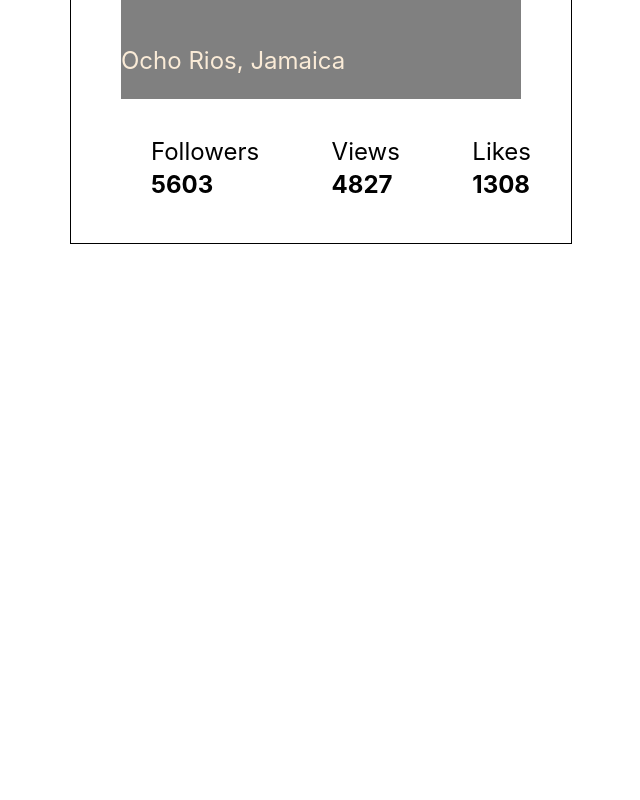
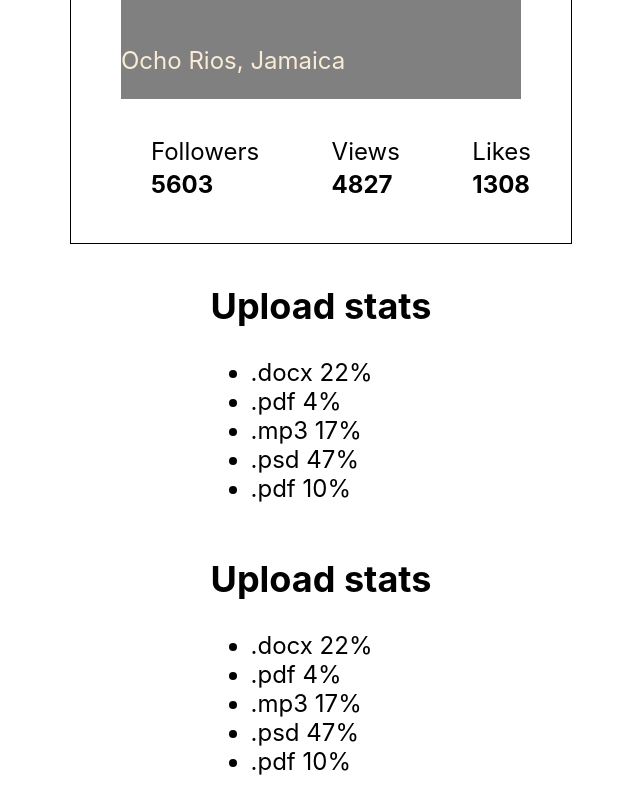
Before and after one commit to RomanVBohdanov22/goit-react-hw-01-components, a React (Create React App) app: page / in a window 1280 px wide. Shown: the part 393-1193 px from the top of the page, without its empty margins (319-959 px from the left). Before the commit the page ends 800 px from the top, so only its background shows below. Built offline with nearby package versions, Linux system fonts and the light colour scheme.

Commit message:
its aliv!

```diff
--- a/src/components/App.jsx
+++ b/src/components/App.jsx
@@ -18,6 +18,7 @@ export const App = () => {
         alignItems: 'center',
         fontSize: 24,
         color: '#010101',
+        flexDirection: 'column',
       }}
     >
       <Profile
@@ -27,6 +28,8 @@ export const App = () => {
         avatar={user.avatar}
         stats={user.stats} />
 
+      <Statistics title="Upload stats" stats={data} />
+      <Statistics stats={data} />
     </div>
   );
 };
--- a/src/components/statistics/Statistics.jsx
+++ b/src/components/statistics/Statistics.jsx
@@ -1,7 +1,7 @@
 import '../statistics/Statistics.css';
 import StatisticsItem from './StatisticsItem';
 
-const Statistics = (stats) => {
+const Statistics = ({ title , stats }) => {
     return ( <section className='statistics'>
         <h2 className='title'>Upload stats</h2>
             <ul className='stat-list'>
--- a/src/components/statistics/StatisticsItem.jsx
+++ b/src/components/statistics/StatisticsItem.jsx
@@ -4,7 +4,7 @@ const StatisticsItem = ({label, percentage}) => {
     return (
     <li className='item'>
             <span className='label'>{label}</span>
-            <span className='percentage'>{percentage}%</span>
+            <span className='percentage'> {percentage}%</span>
     </li>
     );
 };
```
